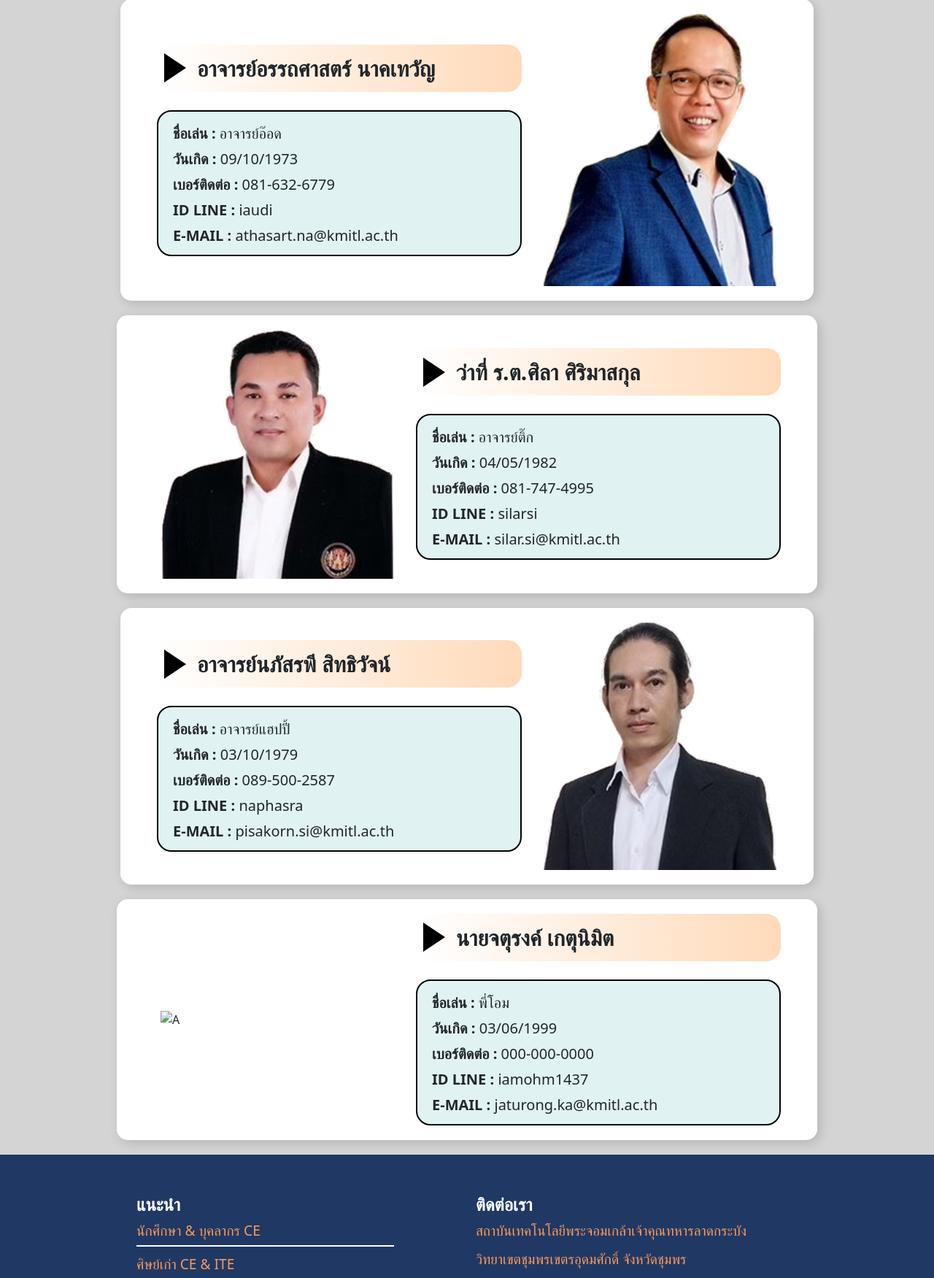
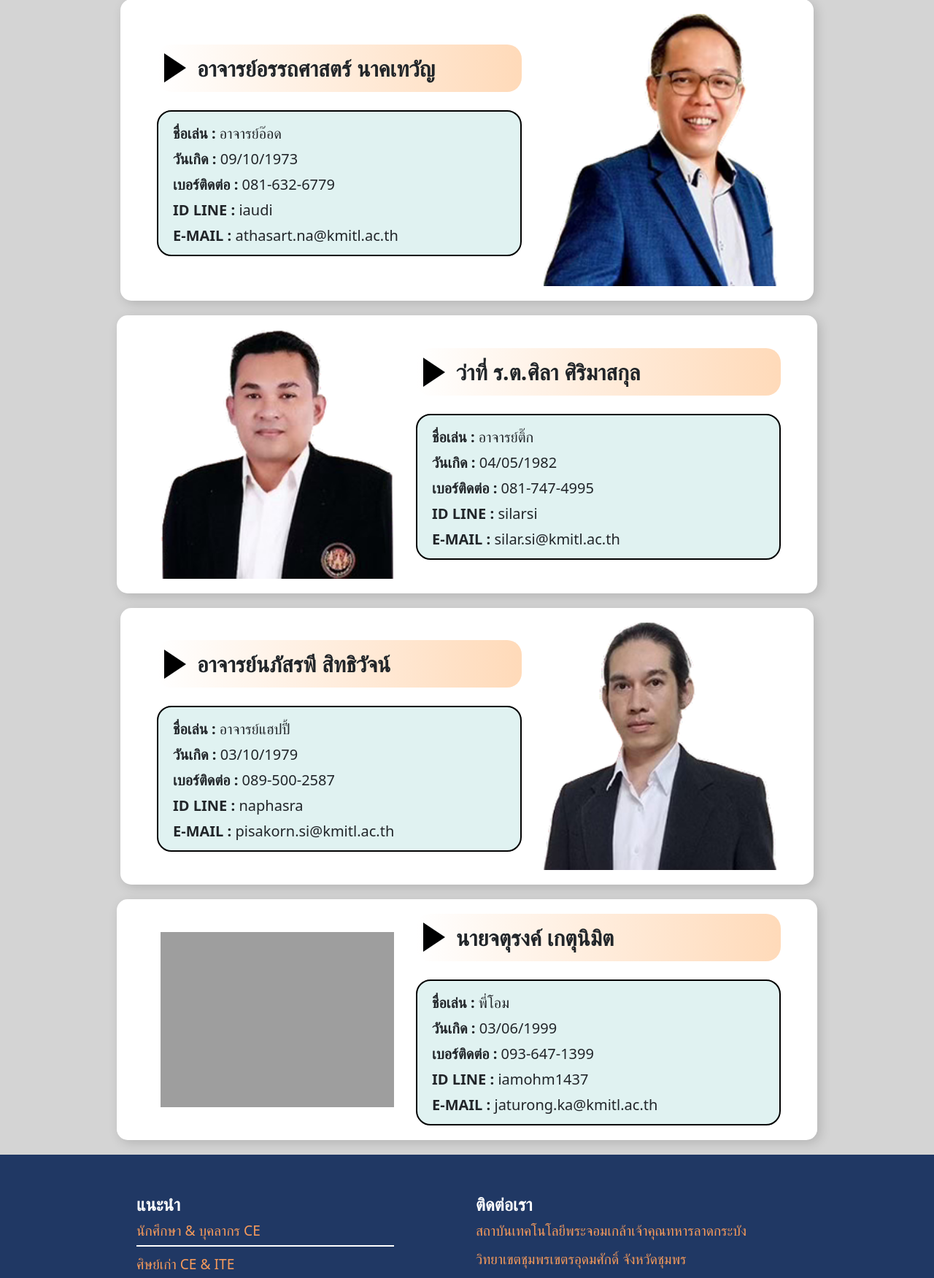
Before and after one commit to MONOSUKi/In, a PHP site: page /teacher.php in a window 1280 px wide. Shown: the part 736-2487 px from the top of the page at 73% size. Run offline with PHP 8.4, Linux system fonts and the light colour scheme; grey boxes are pictures that could not be loaded.

Commit message:
แก้ไข

```diff
--- a/php/src/home.php
+++ b/php/src/home.php
@@ -107,7 +107,7 @@
     </div>
     <div class="header-container">
         <span class="badge text-bg-primary header-content">
-            <img src="assets/images/p.png" alt="Logo" class="logo">
+            <img src="assets/images/t1.png" alt="Logo" class="logo">
             <h1 class="title">บุคลากร CE</h1>
         </span>
     </div>
--- a/php/src/teacher.php
+++ b/php/src/teacher.php
@@ -136,7 +136,7 @@
         </div>
 
         <div class="profile">
-            <img src="" alt="A" class="a">
+            <img src="assets/images/ohm.png" alt="A" class="a">
             <div class="info">
                 <div class="ti">
                     <div class="triangle"></div>
@@ -145,7 +145,7 @@
                 <div class="details">
                     <p><strong>ชื่อเล่น :</strong> พี่โอม</p>
                     <p><strong>วันเกิด :</strong> 03/06/1999</p>
-                    <p><strong>เบอร์ติดต่อ :</strong> 000-000-0000</p>
+                    <p><strong>เบอร์ติดต่อ :</strong> 093-647-1399</p>
                     <p><strong>ID LINE :</strong> iamohm1437</p>
                     <p><strong>E-MAIL :</strong> jaturong.ka&#64;kmitl.ac.th</p>
                 </div>
```
